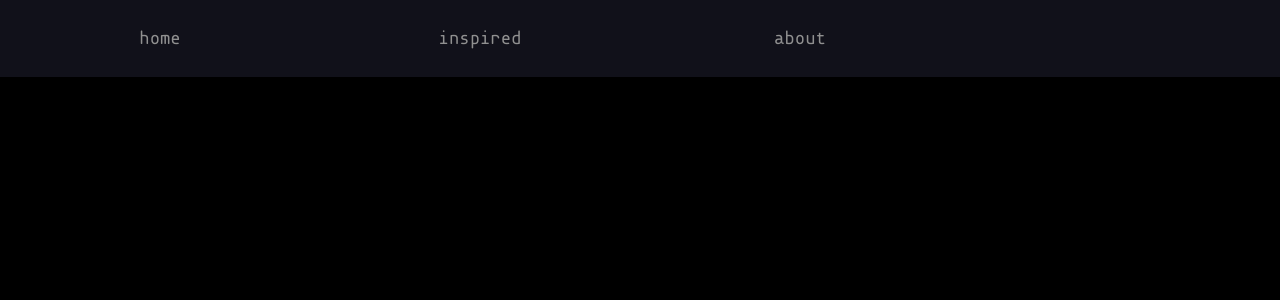
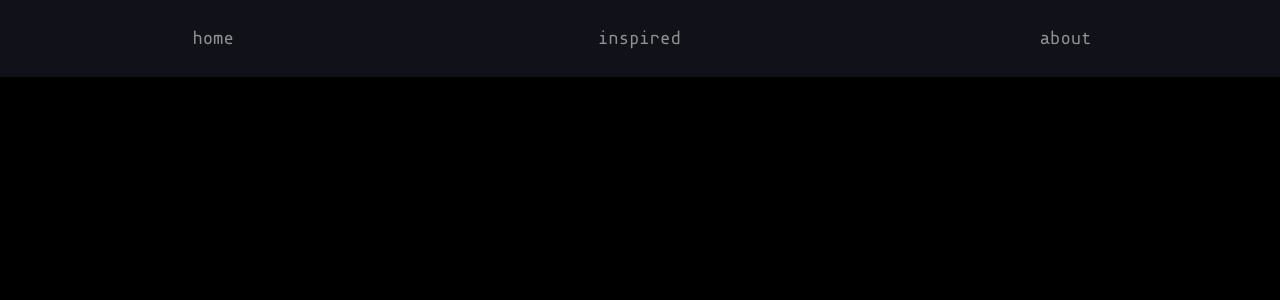
Before and after one commit to fakelbst/fakelbst.github.io, a Jekyll site: the page built from index.html, in a window 1280 px wide. Shown: the top 300 px of the page. Built offline with Jekyll 4.4.1, drawn with Linux system fonts in a browser that asks for light colours; Markdown is read by kramdown in place of the engine named in the settings.

Commit message:
Update main.css

```diff
--- a/css/main.css
+++ b/css/main.css
@@ -113,7 +113,7 @@ h1, h2, h3, h4, h5, h6, p, a {
 }
 .nav div{
     float: left;
-    width: 25%;
+    width: 33.3%;
     display: block;
     text-align: center;
     padding: 2.1em 0;
```
